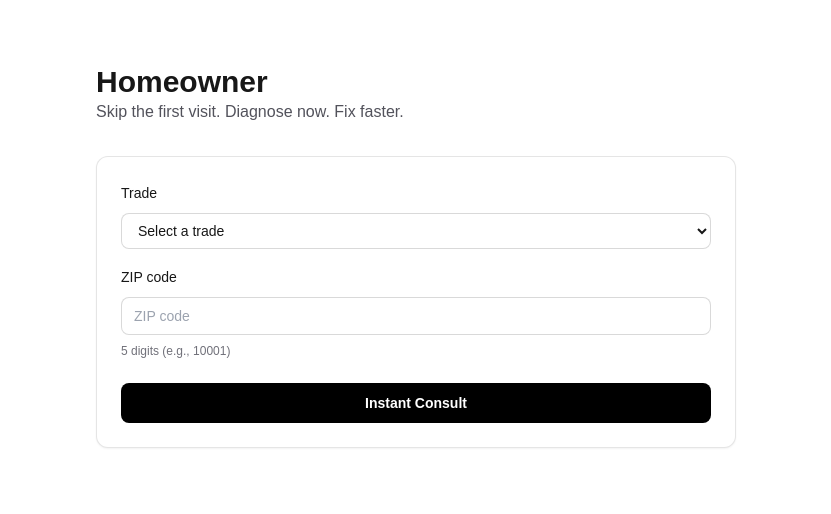
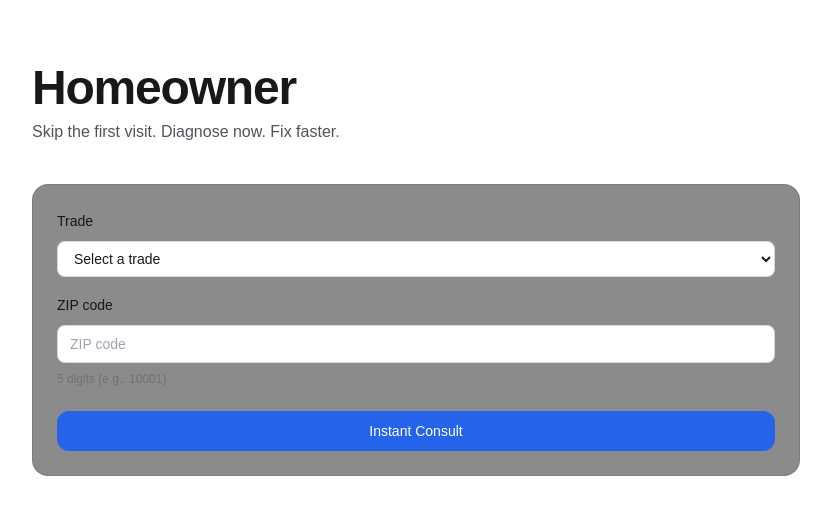
Before and after one commit to akshay-joshi23/teletrade-backend, a Next.js app: page /homeowner in a window 1280 px wide. Shown: the top 514 px of the page, without its empty margins (224-1055 px from the left). Built offline with nearby package versions, Linux system fonts and the light colour scheme.

Commit message:
style(ui): match Lovable look on homeowner/pro/room/summary (no logic changes)

```diff
--- a/components/ui/Button.tsx
+++ b/components/ui/Button.tsx
@@ -7,13 +7,16 @@ type ButtonProps = React.ButtonHTMLAttributes<HTMLButtonElement> & {
 
 export const Button = React.forwardRef<HTMLButtonElement, ButtonProps>(
   ({ className = "", variant = "primary", size = "md", ...props }, ref) => {
-    const variantCls = variant === "primary" ? "tt-btn-primary" : "tt-btn-secondary";
+    const base =
+      "inline-flex items-center justify-center rounded-xl font-medium focus:outline-none focus:ring-2 disabled:opacity-50 transition";
+    const variantCls =
+      variant === "primary"
+        ? "bg-blue-600 text-white hover:bg-blue-700 focus:ring-blue-400/70"
+        : "bg-transparent text-zinc-900 dark:text-zinc-100 hover:bg-zinc-900/5 dark:hover:bg-white/5 border border-black/10 dark:border-white/15";
     const sizeCls =
-      size === "sm" ? "px-3 py-1.5 text-sm" : size === "lg" ? "px-6 py-3 text-base" : "px-5 py-2.5 text-sm";
+      size === "sm" ? "px-3 py-1.5 text-sm" : size === "lg" ? "px-6 py-3 text-base" : "px-4 py-2.5 text-sm";
 
-    return (
-      <button ref={ref} className={`${variantCls} ${sizeCls} ${className}`} {...props} />
-    );
+    return <button ref={ref} className={`${base} ${variantCls} ${sizeCls} ${className}`} {...props} />;
   },
 );
 
--- a/components/ui/Card.tsx
+++ b/components/ui/Card.tsx
@@ -1,7 +1,9 @@
 import * as React from "react";
 
 export function Card({ className = "", ...props }: React.HTMLAttributes<HTMLDivElement>) {
-  return <div className={`tt-card ${className}`} {...props} />;
+  const base =
+    "rounded-2xl border border-black/10 bg-white shadow-lg/10 dark:bg-zinc-900/60 dark:border-white/10 backdrop-blur supports-[backdrop-filter]:bg-zinc-900/50";
+  return <div className={`${base} ${className}`} {...props} />;
 }
 
 export function CardHeader({ className = "", ...props }: React.HTMLAttributes<HTMLDivElement>) {
--- /dev/null
+++ b/components/ui/Input.tsx
@@ -0,0 +1,8 @@
+"use client";
+import * as React from "react";
+
+export default function Input({ className = "", ...props }: React.InputHTMLAttributes<HTMLInputElement>) {
+  const base =
+    "w-full rounded-xl border border-black/10 dark:border-white/15 bg-white dark:bg-zinc-900 px-3 py-2.5 text-sm focus:outline-none focus:ring-2 focus:ring-blue-400/70";
+  return <input className={`${base} ${className}`} {...props} />;
+}
--- /dev/null
+++ b/components/ui/Label.tsx
@@ -0,0 +1,6 @@
+"use client";
+import * as React from "react";
+
+export default function Label({ className = "", ...props }: React.LabelHTMLAttributes<HTMLLabelElement>) {
+  return <label className={`text-sm font-medium ${className}`} {...props} />;
+}
--- /dev/null
+++ b/components/ui/Select.tsx
@@ -0,0 +1,8 @@
+"use client";
+import * as React from "react";
+
+export default function Select({ className = "", ...props }: React.SelectHTMLAttributes<HTMLSelectElement>) {
+  const base =
+    "w-full rounded-xl border border-black/10 dark:border-white/15 bg-white dark:bg-zinc-900 px-3 py-2.5 text-sm focus:outline-none focus:ring-2 focus:ring-blue-400/70";
+  return <select className={`${base} ${className}`} {...props} />;
+}
--- a/src/app/homeowner/page.tsx
+++ b/src/app/homeowner/page.tsx
@@ -72,15 +72,15 @@ export default function HomeownerPage() {
   };
 
   return (
-    <main className="tt-section">
-      <div className="max-w-2xl mx-auto px-4">
-        <header className="mb-8">
-          <h1 className="text-2xl sm:text-3xl font-bold">Homeowner</h1>
-          <p className="text-zinc-600 dark:text-zinc-300">Skip the first visit. Diagnose now. Fix faster.</p>
+    <main className="py-10 sm:py-16">
+      <div className="max-w-3xl mx-auto">
+        <header className="mb-8 sm:mb-10">
+          <h1 className="text-4xl sm:text-5xl font-black tracking-tight">Homeowner</h1>
+          <p className="mt-2 text-zinc-600 dark:text-zinc-300">Skip the first visit. Diagnose now. Fix faster.</p>
         </header>
 
-        <div className="tt-card">
-          <form className="space-y-4" onSubmit={(e) => e.preventDefault()}>
+        <div className="rounded-2xl border border-black/10 bg-white shadow-lg/10 dark:bg-zinc-900/60 dark:border-white/10 backdrop-blur supports-[backdrop-filter]:bg-zinc-900/50">
+          <form className="space-y-4 p-6" onSubmit={(e) => e.preventDefault()}>
             <div className="space-y-2">
               <label htmlFor="trade-select" className="text-sm font-medium">
                 Trade
@@ -103,8 +103,15 @@ export default function HomeownerPage() {
             </div>
 
             <div className="pt-2">
-              <Button id="btn-instant-consult" data-action="enqueue" type="button" className="w-full" onClick={onConsult}>
-                Instant Consult
+              <Button id="btn-instant-consult" data-action="enqueue" type="button" className="w-full" onClick={onConsult} aria-busy={!!waitingMsg}>
+                {waitingMsg ? (
+                  <span className="inline-flex items-center gap-2">
+                    <span className="h-4 w-4 animate-spin rounded-full border-2 border-white/70 border-t-transparent" aria-hidden="true" />
+                    Connecting…
+                  </span>
+                ) : (
+                  "Instant Consult"
+                )}
               </Button>
               {waitingMsg && (
                 <div className="mt-3 flex items-center justify-between text-sm text-zinc-600 dark:text-zinc-300">
--- a/src/app/layout.tsx
+++ b/src/app/layout.tsx
@@ -1,16 +1,11 @@
 import type { Metadata } from "next";
-import localFont from "next/font/local";
+import { Inter } from "next/font/google";
 import "./globals.css";
 
-const geistSans = localFont({
-  src: "./fonts/GeistVF.woff",
-  variable: "--font-geist-sans",
-  weight: "100 900",
-});
-const geistMono = localFont({
-  src: "./fonts/GeistMonoVF.woff",
-  variable: "--font-geist-mono",
-  weight: "100 900",
+const inter = Inter({
+  subsets: ["latin"],
+  display: "swap",
+  variable: "--font-sans",
 });
 
 export const metadata: Metadata = {
@@ -25,7 +20,9 @@ export default function RootLayout({
 }>) {
   return (
     <html lang="en">
-      <body className={`${geistSans.variable} ${geistMono.variable} antialiased`}>{children}</body>
+      <body className={`${inter.variable} antialiased bg-white text-zinc-900 dark:bg-zinc-950 dark:text-zinc-100`}>
+        <div className="container mx-auto px-4 sm:px-6 lg:px-8">{children}</div>
+      </body>
     </html>
   );
 }
--- a/src/app/pro/page.tsx
+++ b/src/app/pro/page.tsx
@@ -61,15 +61,15 @@ export default function ProPage() {
       });
   }, [available, selectedTrade, startPolling, stopPolling, router]);
   return (
-    <main className="tt-section">
-      <div className="max-w-3xl mx-auto px-4 space-y-6">
-        <header>
-          <h1 className="text-2xl sm:text-3xl font-bold">Pro Dashboard</h1>
-          <p className="text-zinc-600 dark:text-zinc-300">Set your availability and take instant consults.</p>
+    <main className="py-10 sm:py-16">
+      <div className="max-w-3xl mx-auto space-y-6">
+        <header className="mb-2">
+          <h1 className="text-4xl sm:text-5xl font-black tracking-tight">Pro Dashboard</h1>
+          <p className="mt-2 text-zinc-600 dark:text-zinc-300">Set your availability and take instant consults.</p>
         </header>
 
         <section className="grid gap-6 sm:grid-cols-2">
-          <div className="tt-card space-y-4">
+          <div className="rounded-2xl border border-black/10 bg-white shadow-lg/10 dark:bg-zinc-900/60 dark:border-white/10 p-6">
             <h2 className="text-lg font-semibold">Availability</h2>
             <AvailabilityToggle
               id="pro-availability-toggle"
@@ -79,7 +79,7 @@ export default function ProPage() {
             />
           </div>
 
-          <div className="tt-card space-y-4">
+          <div className="rounded-2xl border border-black/10 bg-white shadow-lg/10 dark:bg-zinc-900/60 dark:border-white/10 p-6">
             <h2 className="text-lg font-semibold">Trade</h2>
             <TradePicker
               id="pro-trade-select"
@@ -89,7 +89,7 @@ export default function ProPage() {
           </div>
         </section>
 
-        <section className="tt-card" id="pro-status">
+        <section className="rounded-2xl border border-black/10 bg-white shadow-lg/10 dark:bg-zinc-900/60 dark:border-white/10 p-6" id="pro-status">
           <h2 className="text-lg font-semibold mb-2">Status</h2>
         <p className="flex items-center text-sm text-zinc-600 dark:text-zinc-300">
           {available && statusMsg.includes("Waiting") && (
--- a/src/app/summary/[roomId]/page.tsx
+++ b/src/app/summary/[roomId]/page.tsx
@@ -1,15 +1,16 @@
 import { getOutcome } from "@/lib/outcomes";
 import Link from "next/link";
+const LOVABLE = process.env.NEXT_PUBLIC_LOVABLE_URL || "/";
 
 export default function SummaryPage({ params }: { params: { roomId: string } }) {
   const outcome = getOutcome(params.roomId);
   if (!outcome) {
     return (
-      <main className="tt-section">
-        <div className="max-w-2xl mx-auto px-4 space-y-4">
-          <h1 className="text-2xl font-bold">Consultation Summary</h1>
+      <main className="py-10 sm:py-16">
+        <div className="max-w-2xl mx-auto space-y-4">
+          <h1 className="text-4xl sm:text-5xl font-black tracking-tight">Consultation Summary</h1>
           <p>Your consultation has ended. The pro did not submit an outcome.</p>
-          <Link href="/homeowner" className="tt-btn-secondary inline-block">Back to home</Link>
+          <Link href={LOVABLE} className="inline-flex items-center justify-center rounded-xl bg-blue-600 px-4 py-2.5 text-white text-sm font-medium hover:bg-blue-700 focus:outline-none focus:ring-2 focus:ring-blue-400/70">Back to Homepage</Link>
         </div>
       </main>
     );
@@ -25,17 +26,20 @@ export default function SummaryPage({ params }: { params: { roomId: string } })
   const showCTA = outcome.outcome === "needs_in_person" || outcome.outcome === "parts_required";
 
   return (
-    <main className="tt-section">
-      <div className="max-w-2xl mx-auto px-4 space-y-6">
-        <header>
-          <h1 className="text-2xl font-bold">Consultation Summary</h1>
-          <p className="text-zinc-600 dark:text-zinc-300">Room: {params.roomId}</p>
+    <main className="py-10 sm:py-16">
+      <div className="max-w-2xl mx-auto space-y-6">
+        <header className="space-y-1">
+          <h1 className="text-4xl sm:text-5xl font-black tracking-tight">Consultation Summary</h1>
+          <p className="text-zinc-600 dark:text-zinc-300 text-sm">Room: {params.roomId}</p>
         </header>
 
-        <div className="tt-card space-y-3">
-          <div>
-            <h2 className="text-lg font-semibold">Outcome</h2>
-            <p>{label}</p>
+        <div className="rounded-2xl border border-black/10 bg-white shadow-lg/10 dark:bg-zinc-900/60 dark:border-white/10 p-6 space-y-4">
+          <div className="flex items-center gap-3">
+            <span className="inline-flex h-6 w-6 items-center justify-center rounded-full bg-green-500 text-white">✓</span>
+            <div>
+              <h2 className="text-lg font-semibold">Outcome</h2>
+              <div className="mt-1 inline-flex items-center rounded-full border border-black/10 dark:border-white/10 px-2 py-1 text-xs">{label}</div>
+            </div>
           </div>
           {outcome.notes && (
             <div>
@@ -44,10 +48,23 @@ export default function SummaryPage({ params }: { params: { roomId: string } })
             </div>
           )}
           {showCTA && (
-            <div>
-              <Link href="#" className="tt-btn-primary inline-block">Book in-person visit</Link>
+            <div className="pt-2">
+              <Link
+                href="#"
+                className="inline-flex items-center justify-center rounded-xl bg-blue-600 px-4 py-2.5 text-white text-sm font-medium hover:bg-blue-700 focus:outline-none focus:ring-2 focus:ring-blue-400/70"
+              >
+                Book in-person visit
+              </Link>
             </div>
           )}
+          <div className="pt-2">
+            <Link
+              href={LOVABLE}
+              className="inline-flex items-center justify-center rounded-xl bg-transparent text-zinc-900 dark:text-zinc-100 hover:bg-zinc-900/5 dark:hover:bg-white/5 border border-black/10 dark:border-white/15 px-4 py-2.5 text-sm font-medium focus:outline-none focus:ring-2 focus:ring-blue-400/70"
+            >
+              Back to Homepage
+            </Link>
+          </div>
         </div>
       </div>
     </main>
```
Also changed, not shown: src/app/room/[id]/page.tsx (+20 -6 lines).
